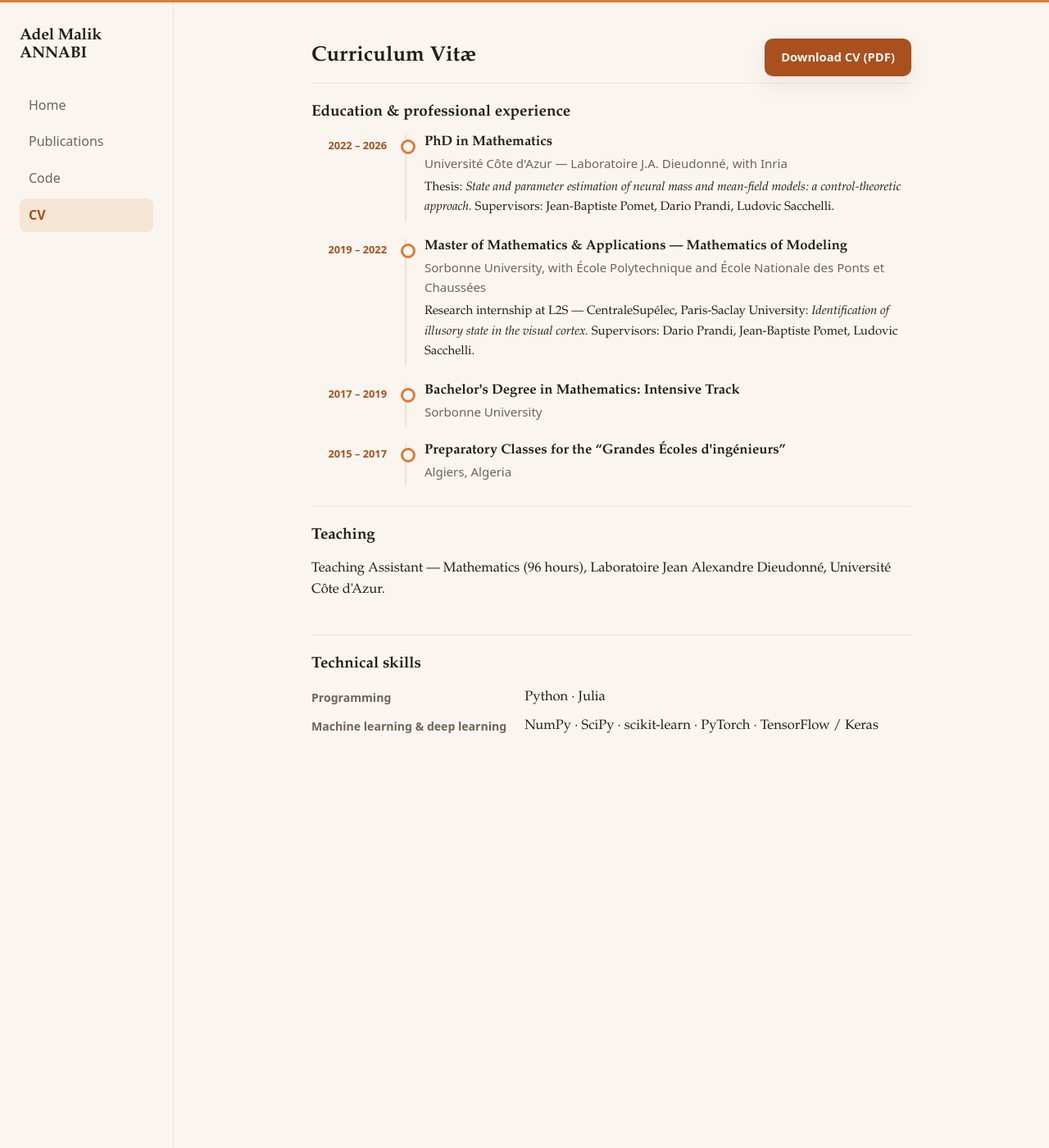
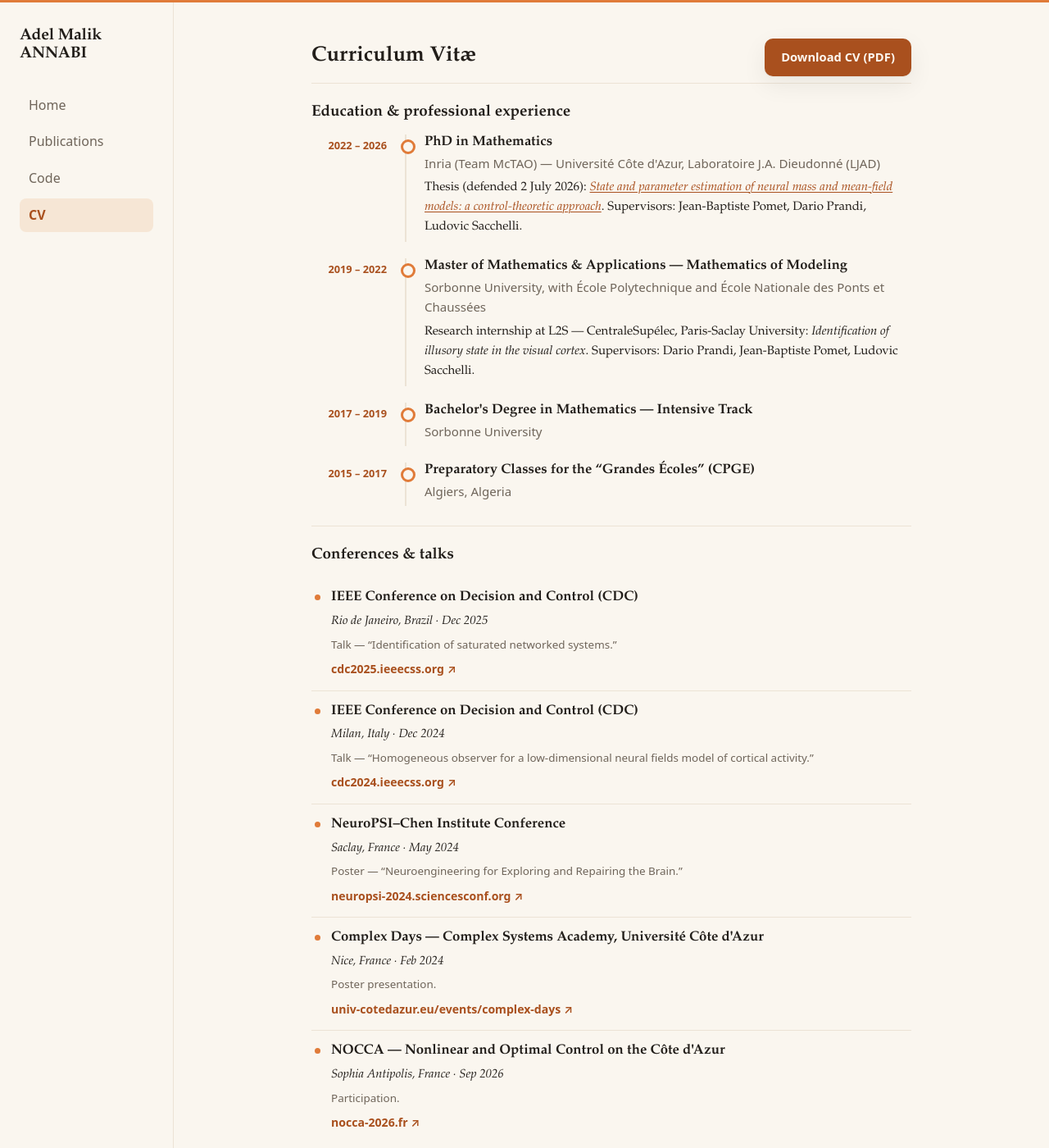
Before and after one commit to AdelMalik/AdelMalik.github.io, a Jekyll site: the page built from cv.md, in a window 1280 px wide and 1400 px high. Shown: the whole window at 82% size. Built offline with Jekyll 4.4.1, drawn with Linux system fonts in a browser that asks for light colours; some of the changed text lies outside the part shown.

Commit message:
Update CV page: schools, conferences, references; replace CV PDF; fix publication title and MCSS year

```diff
--- a/_data/publications.yml
+++ b/_data/publications.yml
@@ -46,7 +46,7 @@
     - name: "arXiv"
       url: "https://arxiv.org/abs/2606.24656"
 
-- title: "Identification in saturated networked systems"
+- title: "Identification of saturated networked systems"
   authors: "Adel Malik Annabi, Jean-Baptiste Pomet, Dario Prandi, Ludovic Sacchelli"
   venue: "IEEE Conference on Decision and Control (CDC)"
   year: 2025
@@ -56,7 +56,7 @@
 - title: "Activity estimation via distributed measurements in an orientation sensitive neural fields model of the visual cortex"
   authors: "Adel Malik Annabi, Jean-Baptiste Pomet, Dario Prandi, Ludovic Sacchelli"
   venue: "Mathematics of Control, Signals, and Systems (MCSS)"
-  year: 2024
+  year: 2025
   type: "Publication"
   links: []
 
--- a/cv.md
+++ b/cv.md
@@ -1,7 +1,7 @@
 ---
 layout: default
 title: CV
-description: Curriculum vitæ of Adel Malik Annabi — education, teaching and technical skills.
+description: Curriculum vitæ of Adel Malik Annabi — education, conferences, schools, teaching and technical skills.
 ---
 <div class="cv-head">
   <h1 class="page-title">Curriculum Vitæ</h1>
@@ -15,10 +15,8 @@ description: Curriculum vitæ of Adel Malik Annabi — education, teaching and t
       <span class="tl-when">2022 – 2026</span>
       <div class="tl-body">
         <h3>PhD in Mathematics</h3>
-        <p class="tl-org">Université Côte d'Azur — Laboratoire J.A. Dieudonné, with Inria</p>
-        <p>Thesis: <em>State and parameter estimation of neural mass and
-        mean-field models: a control-theoretic approach.</em> Supervisors:
-        Jean-Baptiste Pomet, Dario Prandi, Ludovic Sacchelli.</p>
+        <p class="tl-org">Inria (Team McTAO) — Université Côte d'Azur, Laboratoire J.A. Dieudonné (LJAD)</p>
+        <p>Thesis (defended 2 July 2026): <a href="{{ '/assets/thesis.pdf' | relative_url }}"><em>State and parameter estimation of neural mass and mean-field models: a control-theoretic approach</em></a>. Supervisors: Jean-Baptiste Pomet, Dario Prandi, Ludovic Sacchelli.</p>
       </div>
     </li>
     <li>
@@ -26,40 +24,112 @@ description: Curriculum vitæ of Adel Malik Annabi — education, teaching and t
       <div class="tl-body">
         <h3>Master of Mathematics & Applications — Mathematics of Modeling</h3>
         <p class="tl-org">Sorbonne University, with École Polytechnique and École Nationale des Ponts et Chaussées</p>
-        <p>Research internship at L2S — CentraleSupélec, Paris-Saclay University:
-        <em>Identification of illusory state in the visual cortex.</em>
-        Supervisors: Dario Prandi, Jean-Baptiste Pomet, Ludovic Sacchelli.</p>
+        <p>Research internship at L2S — CentraleSupélec, Paris-Saclay University: <em>Identification of illusory state in the visual cortex</em>. Supervisors: Dario Prandi, Jean-Baptiste Pomet, Ludovic Sacchelli.</p>
       </div>
     </li>
     <li>
       <span class="tl-when">2017 – 2019</span>
       <div class="tl-body">
-        <h3>Bachelor's Degree in Mathematics: Intensive Track</h3>
+        <h3>Bachelor's Degree in Mathematics — Intensive Track</h3>
         <p class="tl-org">Sorbonne University</p>
       </div>
     </li>
     <li>
       <span class="tl-when">2015 – 2017</span>
       <div class="tl-body">
-        <h3>Preparatory Classes for the “Grandes Écoles d'ingénieurs”</h3>
+        <h3>Preparatory Classes for the “Grandes Écoles” (CPGE)</h3>
         <p class="tl-org">Algiers, Algeria</p>
       </div>
     </li>
   </ol>
 </section>
 
+<section class="cv-section" aria-labelledby="conf-h">
+  <h2 id="conf-h">Conferences & talks</h2>
+  <ul class="pub-list">
+    <li class="pub">
+      <h3 class="pub-title">IEEE Conference on Decision and Control (CDC)</h3>
+      <p class="pub-venue">Rio de Janeiro, Brazil · Dec 2025</p>
+      <p class="pub-note">Talk — “Identification of saturated networked systems.”</p>
+      <p class="pub-links"><a href="https://cdc2025.ieeecss.org/" target="_blank" rel="noopener">cdc2025.ieeecss.org ↗</a></p>
+    </li>
+    <li class="pub">
+      <h3 class="pub-title">IEEE Conference on Decision and Control (CDC)</h3>
+      <p class="pub-venue">Milan, Italy · Dec 2024</p>
+      <p class="pub-note">Talk — “Homogeneous observer for a low-dimensional neural fields model of cortical activity.”</p>
+      <p class="pub-links"><a href="https://cdc2024.ieeecss.org/" target="_blank" rel="noopener">cdc2024.ieeecss.org ↗</a></p>
+    </li>
+    <li class="pub">
+      <h3 class="pub-title">NeuroPSI–Chen Institute Conference</h3>
+      <p class="pub-venue">Saclay, France · May 2024</p>
+      <p class="pub-note">Poster — “Neuroengineering for Exploring and Repairing the Brain.”</p>
+      <p class="pub-links"><a href="https://neuropsi-2024.sciencesconf.org/" target="_blank" rel="noopener">neuropsi-2024.sciencesconf.org ↗</a></p>
+    </li>
+    <li class="pub">
+      <h3 class="pub-title">Complex Days — Complex Systems Academy, Université Côte d'Azur</h3>
+      <p class="pub-venue">Nice, France · Feb 2024</p>
+      <p class="pub-note">Poster presentation.</p>
+      <p class="pub-links"><a href="https://univ-cotedazur.eu/events/complex-days" target="_blank" rel="noopener">univ-cotedazur.eu/events/complex-days ↗</a></p>
+    </li>
+    <li class="pub">
+      <h3 class="pub-title">NOCCA — Nonlinear and Optimal Control on the Côte d'Azur</h3>
+      <p class="pub-venue">Sophia Antipolis, France · Sep 2026</p>
+      <p class="pub-note">Participation.</p>
+      <p class="pub-links"><a href="https://www.nocca-2026.fr/home" target="_blank" rel="noopener">nocca-2026.fr ↗</a></p>
+    </li>
+  </ul>
+</section>
+
+<section class="cv-section" aria-labelledby="schools-h">
+  <h2 id="schools-h">Summer & autumn schools</h2>
+  <ul class="pub-list">
+    <li class="pub">
+      <h3 class="pub-title">EECI International Graduate School on Control (IGSC)</h3>
+      <p class="pub-venue">Cagliari, Italy · Jun 2023</p>
+      <p class="pub-note"><em>An overview on observer design methods for nonlinear systems</em> — P. Bernard, V. Andrieu, D. Astolfi.</p>
+      <p class="pub-links"><a href="https://www.eeci-igsc.eu/" target="_blank" rel="noopener">eeci-igsc.eu ↗</a></p>
+    </li>
+    <li class="pub">
+      <h3 class="pub-title">EITN–EBRAINS Fall School in Computational Neuroscience</h3>
+      <p class="pub-venue">Marseille, France · Oct 2024</p>
+      <p class="pub-note">10-day course — from cellular models to whole-brain dynamics.</p>
+      <p class="pub-links"><a href="https://ebrains.eu/news-and-events/events/2024/eitn-ebrains-fall-school-in-computational-neuroscience" target="_blank" rel="noopener">ebrains.eu ↗</a></p>
+    </li>
+  </ul>
+</section>
+
 <section class="cv-section" aria-labelledby="teach-h">
   <h2 id="teach-h">Teaching</h2>
-  <p>Teaching Assistant — Mathematics (96 hours), Laboratoire Jean Alexandre
-  Dieudonné, Université Côte d'Azur.</p>
+  <p>Teaching Assistant — Mathematics (96 h), Laboratoire J.A. Dieudonné, Université Côte d'Azur.</p>
 </section>
 
 <section class="cv-section" aria-labelledby="skills-h">
   <h2 id="skills-h">Technical skills</h2>
   <dl class="skills">
     <dt>Programming</dt>
-    <dd>Python · Julia</dd>
+    <dd>Python · Julia · LaTeX · Git</dd>
     <dt>Machine learning & deep learning</dt>
     <dd>NumPy · SciPy · scikit-learn · PyTorch · TensorFlow / Keras</dd>
   </dl>
 </section>
+
+<section class="cv-section" aria-labelledby="ref-h">
+  <h2 id="ref-h">References</h2>
+  <ul class="pub-list">
+    <li class="pub">
+      <h3 class="pub-title">Jean-Baptiste Pomet</h3>
+      <p class="pub-venue">Senior researcher (McTAO team leader), Inria</p>
+      <p class="pub-links"><a href="mailto:jean-baptiste.pomet@inria.fr">jean-baptiste.pomet@inria.fr</a> · <a href="http://www-sop.inria.fr/members/Jean-Baptiste.Pomet/" target="_blank" rel="noopener">Inria page ↗</a></p>
+    </li>
+    <li class="pub">
+      <h3 class="pub-title">Dario Prandi</h3>
+      <p class="pub-venue">CNRS researcher, CentraleSupélec (L2S), Université Paris-Saclay</p>
+      <p class="pub-links"><a href="mailto:dario.prandi@centralesupelec.fr">dario.prandi@centralesupelec.fr</a> · <a href="https://dprn.github.io/" target="_blank" rel="noopener">homepage ↗</a></p>
+    </li>
+    <li class="pub">
+      <h3 class="pub-title">Ludovic Sacchelli</h3>
+      <p class="pub-venue">Inria researcher (McTAO)</p>
+      <p class="pub-links"><a href="mailto:ludovic.sacchelli@inria.fr">ludovic.sacchelli@inria.fr</a> · <a href="https://sacchelli.github.io/" target="_blank" rel="noopener">homepage ↗</a></p>
+    </li>
+  </ul>
+</section>
```
Also changed, not shown: 1 other file.
